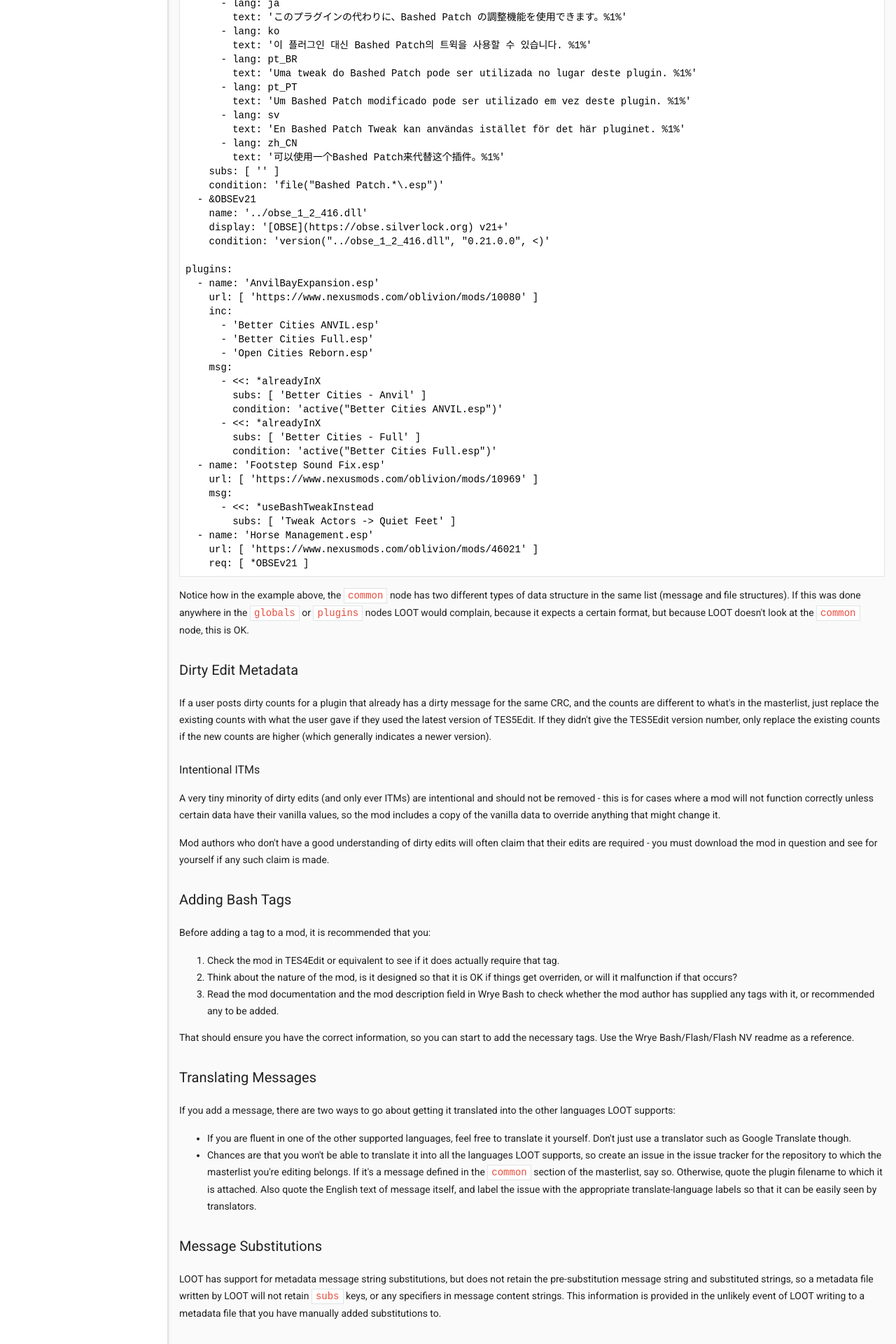
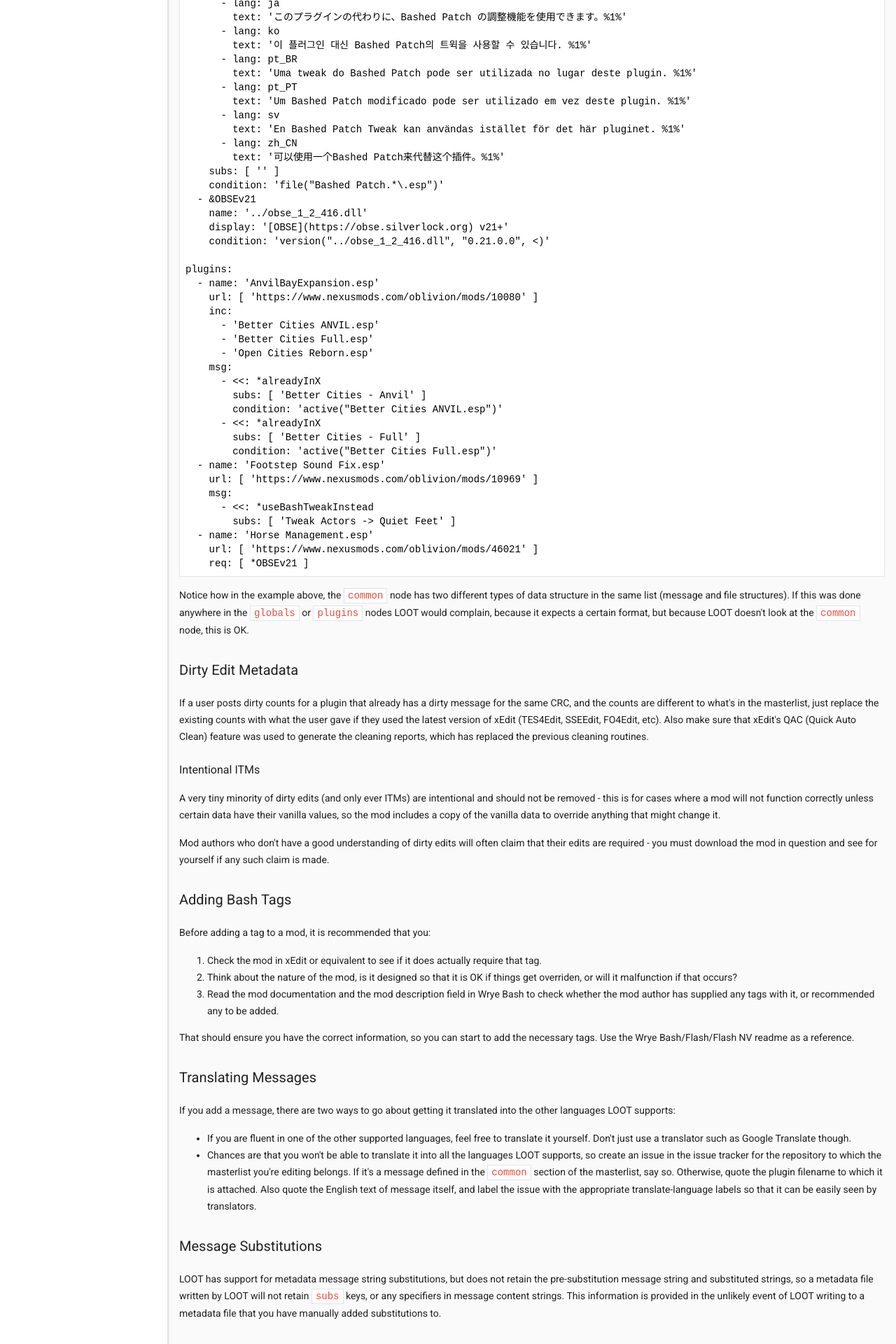
Before and after one commit to loot/loot.github.io, a Jekyll site: the page built from docs/contributing/Masterlist-Editing.html, in a window 1280 px wide. Shown: the part 3066-4986 px from the top of the page at 70% size. Built offline with Jekyll 4.4.1, drawn with Linux system fonts in a browser that asks for light colours; nearby versions of some CDN libraries.

Commit message:
Introduce the term xEdit

```diff
--- a/docs/contributing/Masterlist-Editing.html
+++ b/docs/contributing/Masterlist-Editing.html
@@ -179,7 +179,7 @@
 
 <h3>Dirty Edit Metadata</h3>
 
-<p>If a user posts dirty counts for a plugin that already has a dirty message for the same CRC, and the counts are different to what's in the masterlist, just replace the existing counts with what the user gave if they used the latest version of TES5Edit. If they didn't give the TES5Edit version number, only replace the existing counts if the new counts are higher (which generally indicates a newer version).</p>
+<p>If a user posts dirty counts for a plugin that already has a dirty message for the same CRC, and the counts are different to what's in the masterlist, just replace the existing counts with what the user gave if they used the latest version of xEdit (TES4Edit, SSEEdit, FO4Edit, etc). Also make sure that xEdit's QAC (Quick Auto Clean) feature was used to generate the cleaning reports, which has replaced the previous cleaning routines.</p>
 
 <h4>Intentional ITMs</h4>
 
@@ -192,7 +192,7 @@
 <p>Before adding a tag to a mod, it is recommended that you:</p>
 
 <ol>
-  <li>Check the mod in TES4Edit or equivalent to see if it does actually require that tag.</li>
+  <li>Check the mod in xEdit or equivalent to see if it does actually require that tag.</li>
   <li>Think about the nature of the mod, is it designed so that it is OK if things get overriden, or will it malfunction if that occurs?</li>
   <li>Read the mod documentation and the mod description field in Wrye Bash to check whether the mod author has supplied any tags with it, or recommended any to be added.</li>
 </ol>
```
